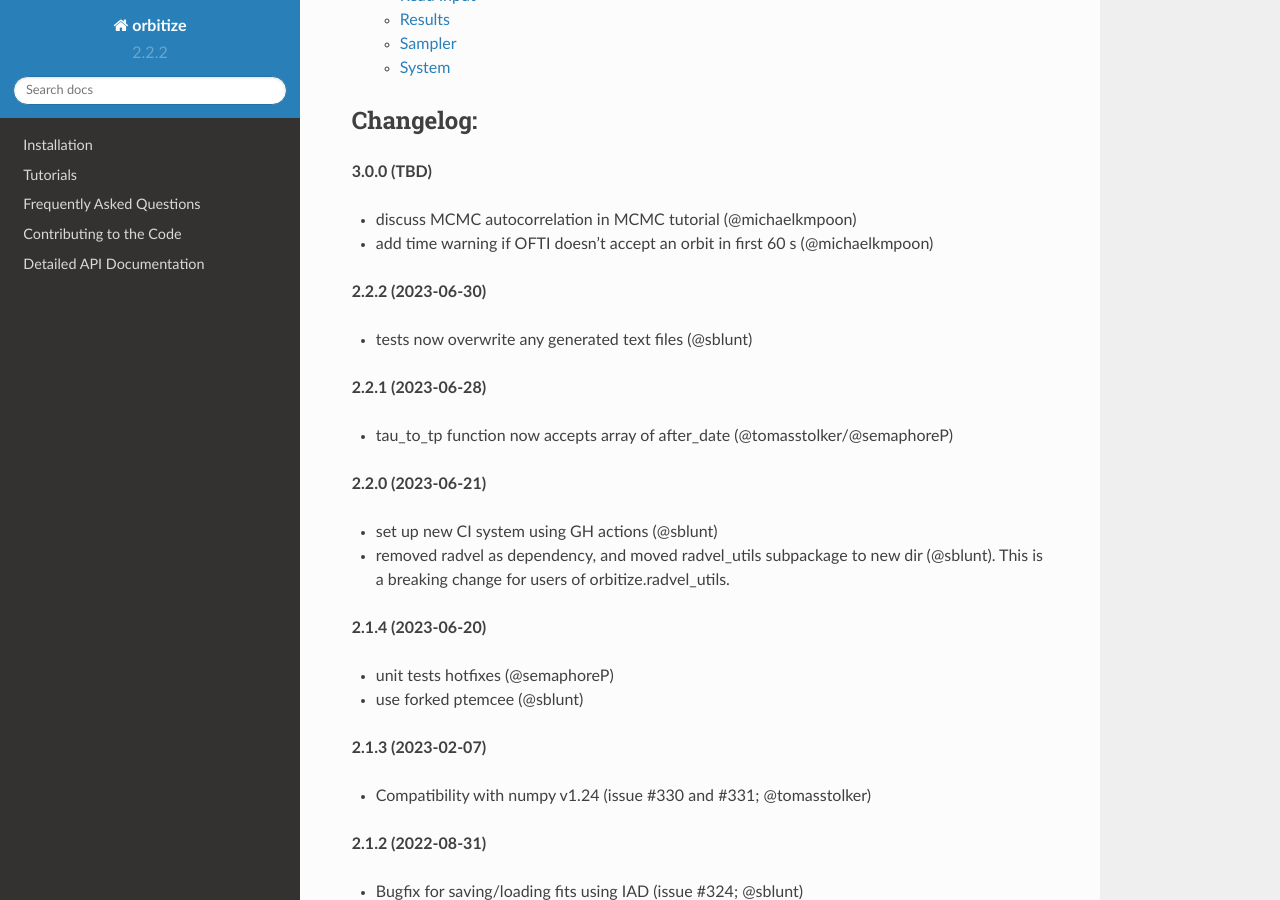
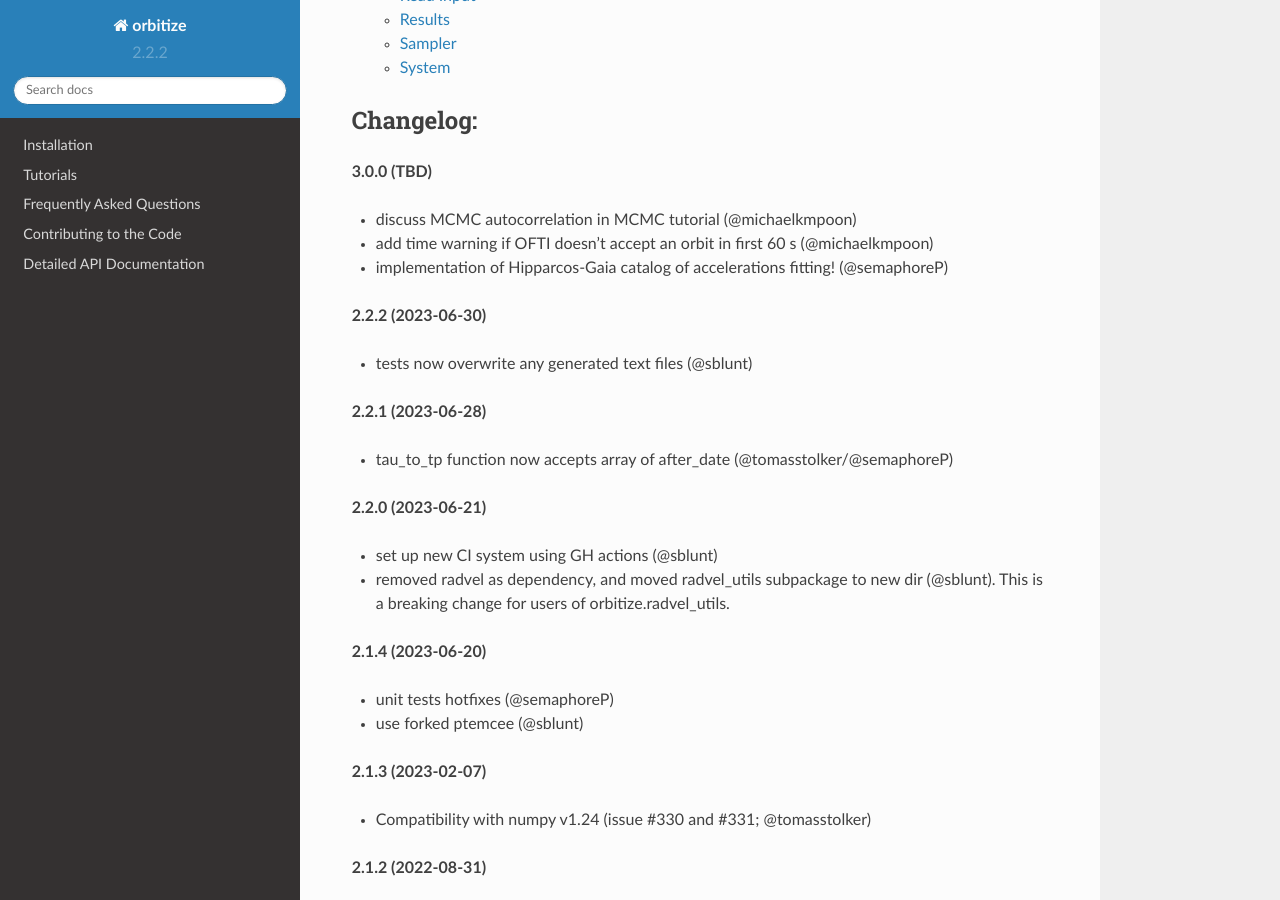
Before and after one commit to sblunt/orbitize, a Sphinx documentation site: the page built from docs/index.rst, in a window 1280 px wide and 900 px high, scrolled down 1777 px. Built offline with Sphinx 7.4.7 and the Read the Docs theme 2.0.0, drawn with Linux system fonts in a browser that asks for light colours; pages that are not in the unit, such as notebooks, are missing from menus.

Commit message:
update v3 changelog

```diff
--- a/docs/index.rst
+++ b/docs/index.rst
@@ -58,6 +58,7 @@
 
 - discuss MCMC autocorrelation in MCMC tutorial (@michaelkmpoon)
 - add time warning if OFTI doesn't accept an orbit in first 60 s (@michaelkmpoon)
+- implementation of Hipparcos-Gaia catalog of accelerations fitting! (@semaphoreP)
 
 **2.2.2 (2023-06-30)**
 
```
